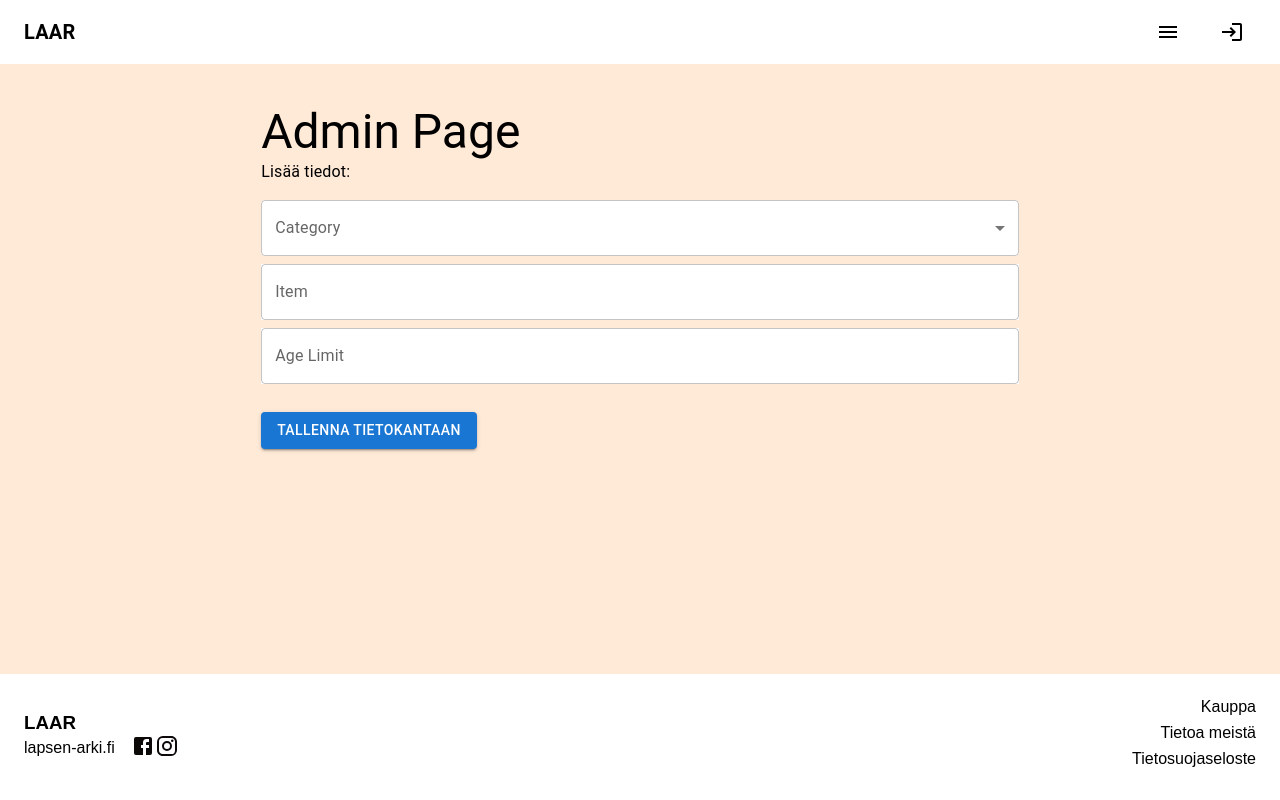
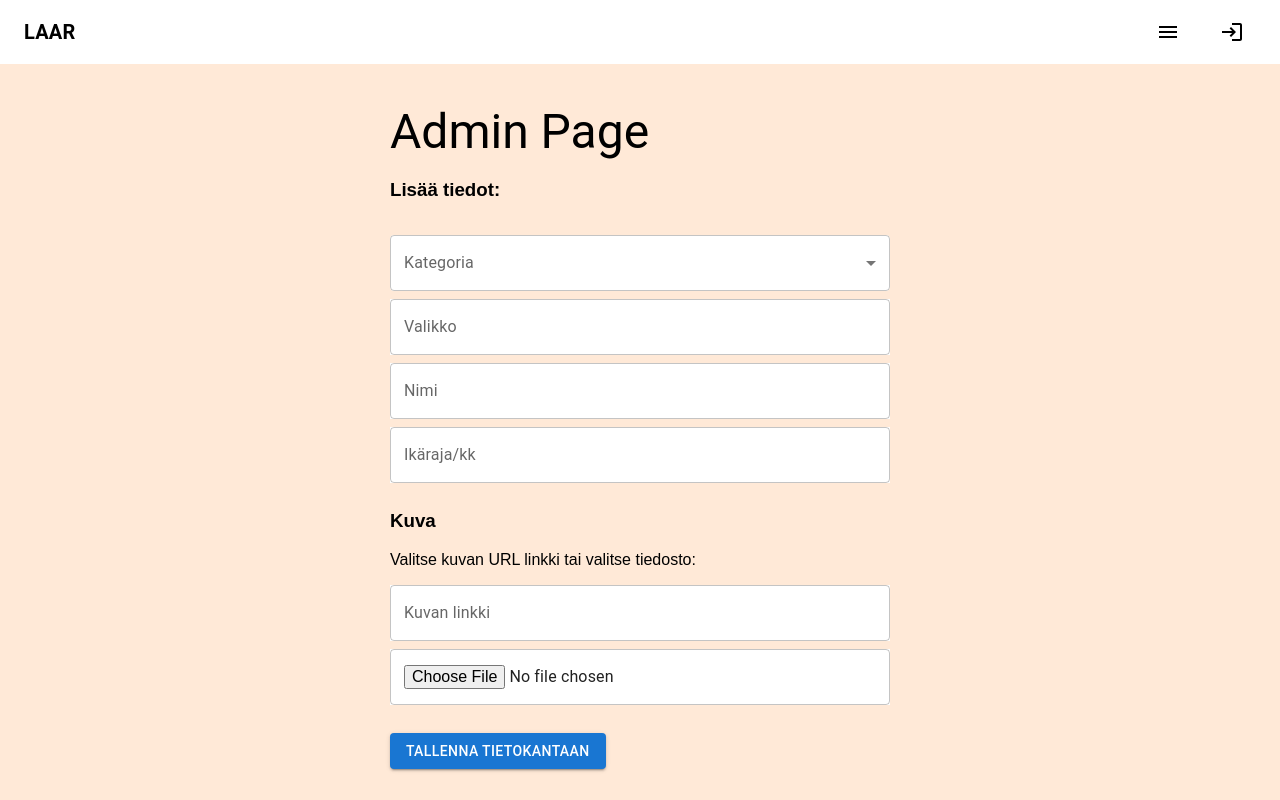
Before and after one commit to Lapsen-Arki/LAAR2, a React (Vite) app in the folder frontend/: page /admin in a window 1280 px wide. Shown: the top 800 px of the page. Built offline with nearby package versions, Linux system fonts and the light colour scheme.

Commit message:
admin page frontend

```diff
--- a/frontend/src/views/admin.tsx
+++ b/frontend/src/views/admin.tsx
@@ -17,13 +17,18 @@ const AdminPage = () => {
     setCategory(event.target.value);
   };
 
+  const handleSubmit = async (event: React.FormEvent) => {
+    event.preventDefault();
+  };
+
   return (
-    <div>
+    <div style={{ maxWidth: 500 }}>
       <Typography variant="h3">Admin Page</Typography>
-      <Typography variant="body1">Lisää tiedot:</Typography>
+      <h3>Lisää tiedot:</h3>
 
+      <form onSubmit={handleSubmit}>
         <FormControl fullWidth margin="normal">
-        <InputLabel id="category-label">Category</InputLabel>
+          <InputLabel id="category-label">Kategoria</InputLabel>
           <Select
             sx={{
               marginTop: 0,
@@ -36,9 +41,11 @@ const AdminPage = () => {
             onChange={handleCategoryChange}
           >
             {/* Replace these MenuItem values with your actual categories */}
-          <MenuItem value="Category 1">Category 1</MenuItem>
-          <MenuItem value="Category 2">Category 2</MenuItem>
-          <MenuItem value="Category 3">Category 3</MenuItem>
+            <MenuItem value="Category 1">Aktiviteetit</MenuItem>
+            <MenuItem value="Category 2">Pienet ateriat</MenuItem>
+            <MenuItem value="Category 3">Isot ateriat</MenuItem>
+            <MenuItem value="Category 4">Iltatoimet</MenuItem>
+            <MenuItem value="Category 5">Nukkuminen</MenuItem>
           </Select>
         </FormControl>
 
@@ -48,7 +55,7 @@ const AdminPage = () => {
             background: "white",
           }}
           fullWidth
-        label="Item"
+          label="Valikko"
           margin="normal"
         />
         <TextField
@@ -57,14 +64,50 @@ const AdminPage = () => {
             background: "white",
           }}
           fullWidth
-        label="Age Limit"
+          label="Nimi"
+          margin="normal"
+        />
+        <TextField
+          sx={{
+            marginTop: 0,
+            background: "white",
+          }}
+          fullWidth
+          label="Ikäraja/kk"
           margin="normal"
           type="number"
         />
+        <h3>Kuva</h3>
+        <p>Valitse kuvan URL linkki tai valitse tiedosto:</p>
+        <TextField
+          sx={{
+            marginTop: 0,
+            background: "white",
+          }}
+          fullWidth
+          label="Kuvan linkki"
+          margin="normal"
+        />
 
-      <Button variant="contained" color="primary" style={{ marginTop: "20px" }}>
+        <TextField
+          sx={{
+            marginTop: 0,
+            background: "white",
+          }}
+          fullWidth
+          margin="normal"
+          type="file"
+        />
+
+        <Button
+          variant="contained"
+          color="primary"
+          type="submit"
+          style={{ marginTop: "20px" }}
+        >
           Tallenna tietokantaan
         </Button>
+      </form>
     </div>
   );
 };
```
Lines whose indentation alone changed are shown as unchanged.
